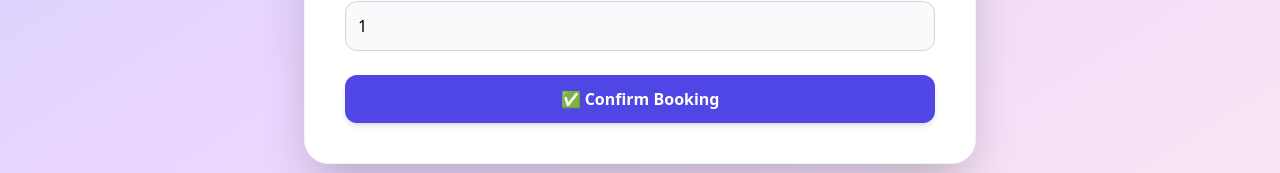
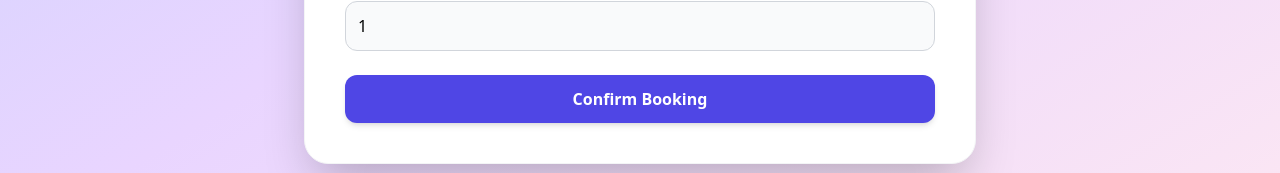
Before and after one commit to ssulochanaherath/hotel_booking, a React (Vite) app: page /book/1 in a window 1280 px wide. Shown: the part 552-725 px from the top of the page. Built offline with nearby package versions, Linux system fonts and the light colour scheme.

Commit message:
Update Booking.tsx

```diff
--- a/src/pages/Booking.tsx
+++ b/src/pages/Booking.tsx
@@ -85,7 +85,7 @@ const BookingPage = () => {
                         onClick={handleBooking}
                         className="w-full bg-indigo-600 text-white font-semibold py-3 rounded-xl hover:bg-indigo-700 hover:scale-[1.02] transition duration-300 ease-in-out shadow-md hover:shadow-xl"
                     >
-                        ✅ Confirm Booking
+                        Confirm Booking
                     </button>
                 </div>
             </div>
```
